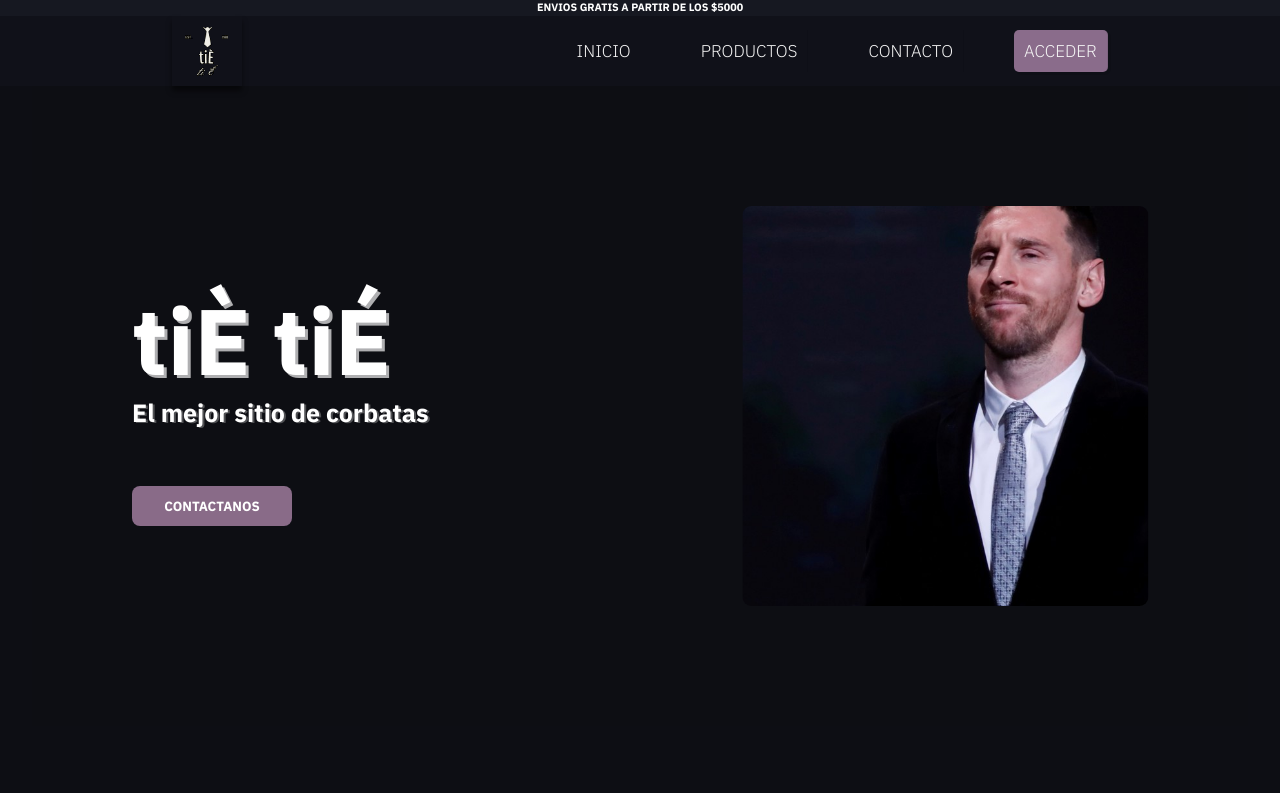
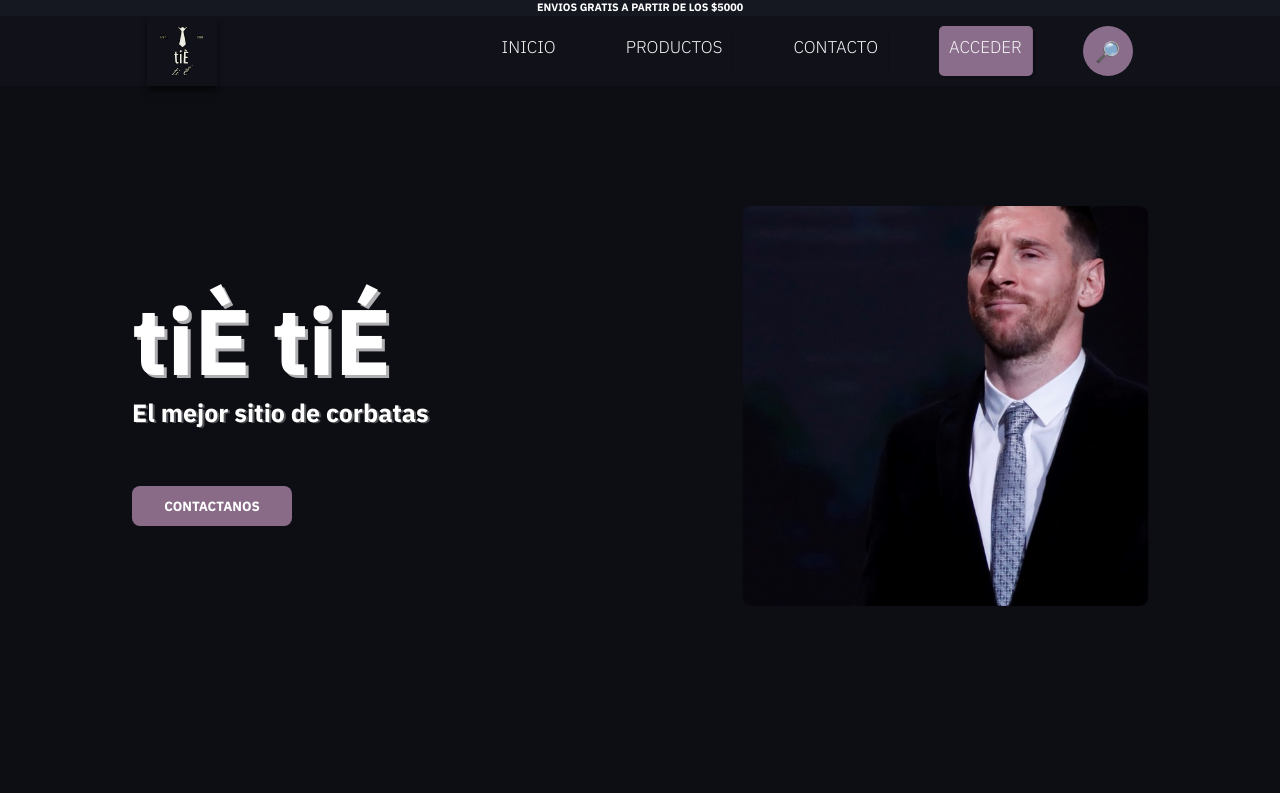
Before and after one commit to ciaramaria/tiE-tiE-integrador-ciaramaria, a plain HTML site: page index.html in a window 1280 px wide. Shown: the top 793 px of the page. Drawn offline with Linux system fonts and the light colour scheme.

Commit message:
search complete

```diff
--- a/index.html
+++ b/index.html
@@ -35,7 +35,12 @@
                         <li><a href="#">Acceso</a></li>
                         <li><a href="#">Registarse</a></li>
                     </ul>
+
                 </li>
+                <div class="search-box">
+                    <button class="btn-search">🔎</i></button>
+                    <input type="text" class="input-search" placeholder="Buscar...">
+                </div>
             </ul>
         </nav>
 
--- a/style.css
+++ b/style.css
@@ -286,6 +286,65 @@ body {
     box-shadow:none;
 
 }
+
+
+/* BUSCADOR */
+
+.search-box{
+    width: fit-content;
+    height: fit-content;
+    position: relative;
+}
+.input-search{
+    height: 50px;
+    width: 50px;
+    border-style: none;
+    padding: 10px;
+    font-size: 18px;
+    letter-spacing: 2px;
+    border-radius: 25px;
+    outline: none;
+    transition: all .5s ease-in-out;
+    background-color:  var(--lila);
+    padding-right: 40px;
+    color:rgb(255, 255, 255);
+}
+.input-search::placeholder{
+    color:rgba(255,255,255,.5);
+    font-size: 18px;
+    letter-spacing: 2px;
+    font-weight: 100;
+}
+.btn-search{
+    width: 50px;
+    height: 50px;
+    border-style: none;
+    font-size: 20px;
+    font-weight: bold;
+    outline: none;
+    cursor: pointer;
+    border-radius: 50%;
+    position: absolute;
+    right: 0px;
+    color:#ffffff ;
+    background-color:transparent;
+    pointer-events: painted;
+}
+.btn-search:focus ~ .input-search{
+    width: 300px;
+    border-radius: 0px;
+    background-color: transparent;
+    border-bottom:1px solid rgba(255,255,255,.5);
+    transition: all 500ms cubic-bezier(0, 0.110, 0.35, 2); }
+.input-search:focus{
+    width: 300px;
+    border-radius: 0px;
+    background-color: transparent;
+    border-bottom:1px solid rgba(255,255,255,.5);
+    transition: all 500ms cubic-bezier(0, 0.110, 0.35, 2);
+}
+
+
 
 
 /** media query */
@@ -596,7 +655,11 @@ body {
 
 @media (max-width: 945px) {
 
-    .footer:
+.footer-info {
+
+    align-items: center;
+    margin-bottom: 20px;
+
 }
 
 
```
